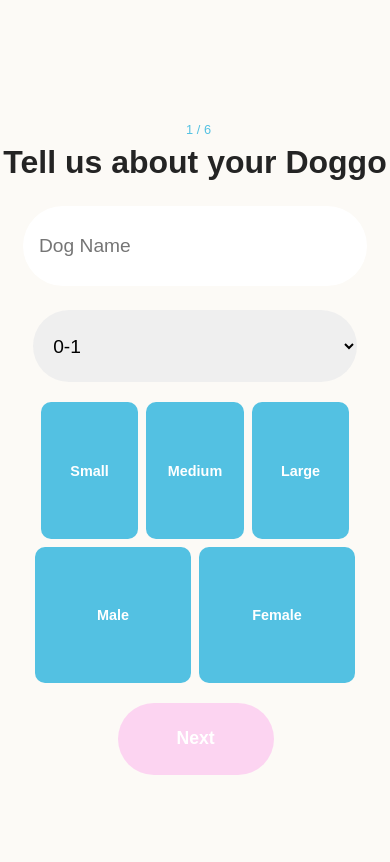
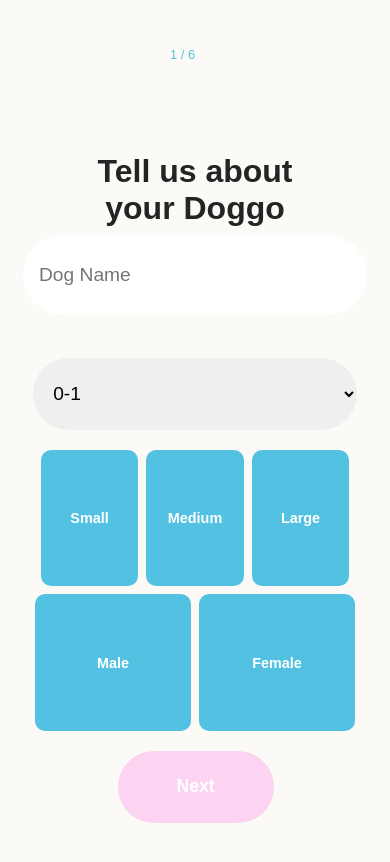
Before and after one commit to n335h/doggystuff, a React (Create React App) app: page /Survey in a window 390 px wide. Shown: the top 862 px of the page. Built offline with nearby package versions, Linux system fonts and the light colour scheme; no server answers.

Commit message:
survey buttons

```diff
--- a/src/pages/Survey/formPages/Survey.css
+++ b/src/pages/Survey/formPages/Survey.css
@@ -1,16 +1,30 @@
 
-.survey {
+.surveyContainer {
     background-color: var(--background-offwhite);
     width: 100vw;
     height: 120vh;
     margin: auto;
-    margin-top: -10vh;
+    margin-top: -20vh;
     display: flex;
     flex-direction: column;
     align-items: center;
-    justify-content: center;
+    justify-content: flex-start;
     z-index: 0;
   }
+  .survey {
+    background-color: var(--background-offwhite);
+    width: 100vw;
+    height: 120vh;
+    margin: auto;
+    margin-top:  25vh;
+    display: flex;
+    flex-direction: column;
+    align-items: center;
+    justify-content: flex-start;
+    z-index: 0;
+  }
+
+
   .surveyButtons {
     display: flex;
     flex-direction: row;
@@ -25,13 +39,13 @@
     width: 100vw;
     text-align: center;
     color: var(--black-text);
-    margin-top: -10vh;
+    margin-top: 1rem;
   }
 
 .surveyFormNum {
     position: absolute;
-    top: -9rem;
-    margin: 1rem;
+    top: -3rem;
+    margin: 2rem;
     font-size: 1.2rem;
     color: var(--main-blue);
 
@@ -186,7 +200,9 @@
     width: 100vw;
     height: 100%;
   }
-
+  .formContent h3 {
+    color: var(--black-text);
+  }
   #dog_size, #dog_sex p {
     width: 5vw;
     padding: 1rem;
@@ -216,19 +232,20 @@
   .dogHealth,
   .foodVeg
 
+
    {
     justify-content: center;
     display: flex;
     flex-direction: row;
     align-items: center;
   }
-  .flavoursNotContent {
+  .flavoursNotContent, .foodveg {
     display: flex;
     flex-direction: row;
     align-items: center;
     justify-content: center;
     flex-wrap: wrap;
-    width:40vw;
+    width:70vw;
   }
 
 
@@ -256,7 +273,9 @@
       width: 25vw;
       height: 8.5vh;
         }
-
+        .flavoursNotContent {
+          width:60vw;
+        }
 
   }
 
@@ -287,6 +306,10 @@
     }
     .formTitle {
       font-size: 2rem;
+      width: 60vw;
+      margin: auto;
+      margin-top: 1rem;
+
     }
 
 
--- a/src/pages/Survey/formPages/Survey.tsx
+++ b/src/pages/Survey/formPages/Survey.tsx
@@ -272,7 +272,8 @@ if (errorExistingAddressData) {
 
 
     return (
-        <div className="survey">
+        <div className="surveyContainer">
+            <div className="survey">
             <div className="surveyContent animate-pop-in">
                 <form onSubmit={onSubmit}  className="surveyForm">
                     <div className="surveyFormNum">
@@ -287,7 +288,7 @@ if (errorExistingAddressData) {
                     </div>
                 </form>
             </div>
-
+            </div>
         </div>
     )
 }
--- a/src/pages/Survey/formPages/dogFood.tsx
+++ b/src/pages/Survey/formPages/dogFood.tsx
@@ -71,9 +71,10 @@
               Fish
             </button>
           </div>
-                    <label htmlFor='veg'>Do they want vegetables?</label>
+                    <h3>Do they want vegetables?</h3>
 
                     <div className="foodVeg">
+
                         {/* <input title="vegNo" type='radio' className='dropdownOptions'
                             onChange={e=> updateFields({veg: e.target.value}) }
                             value='No'
--- a/src/pages/Survey/formPages/dogInfo.tsx
+++ b/src/pages/Survey/formPages/dogInfo.tsx
@@ -55,7 +55,7 @@ function DogInfo({
         required
       />
 
-      <label htmlFor="dog_age"></label>
+      <label htmlFor="dog_age"> .</label>
       <select
         className="dropdownOptions"
         onChange={handleDogAgeChange}
```
